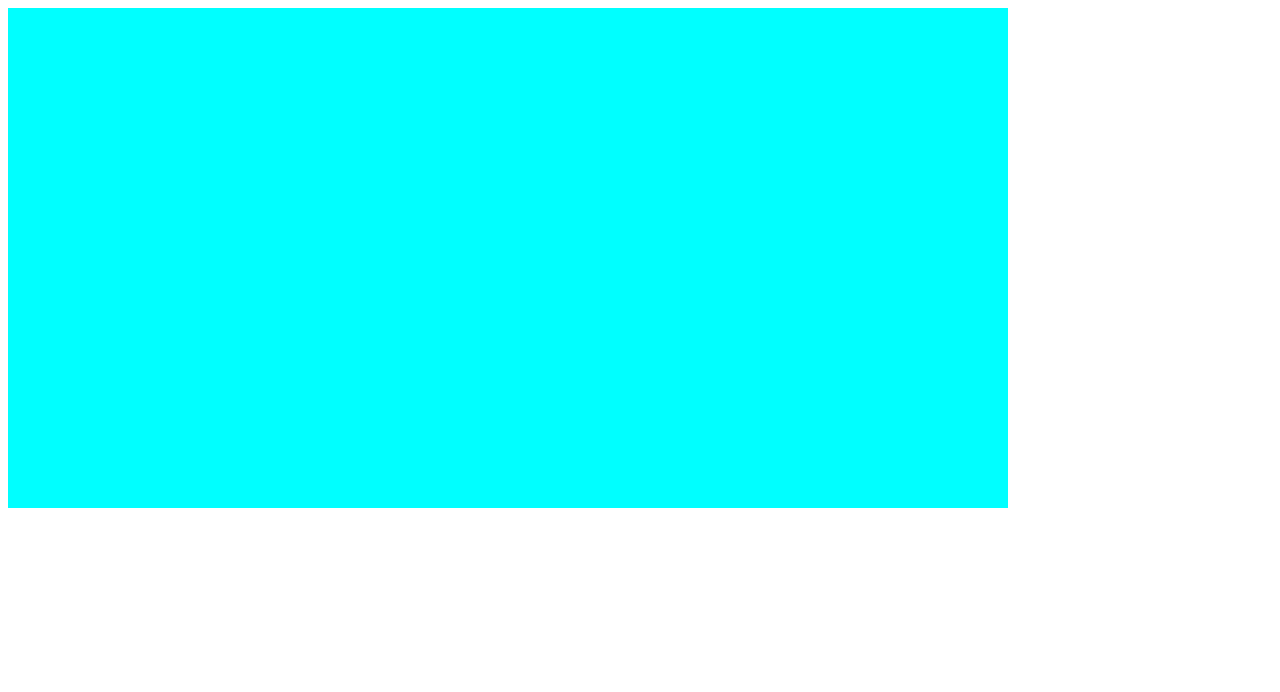
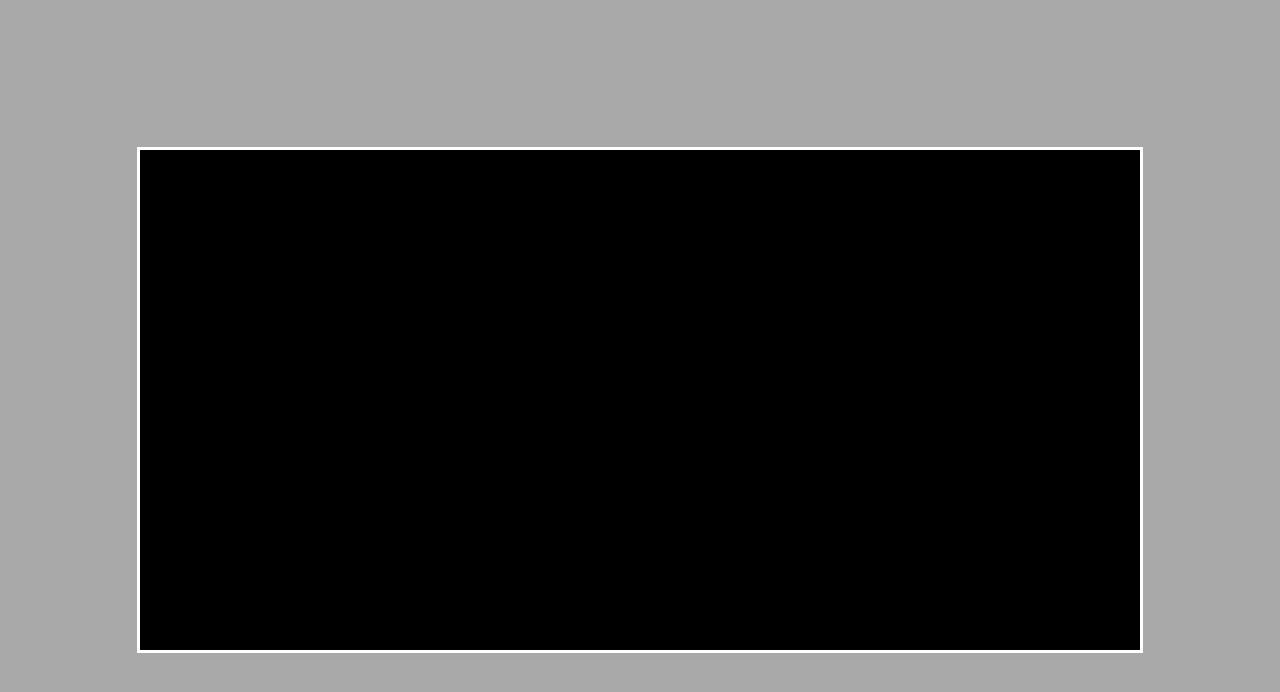
Before and after one commit to DSW92/Pong-Game, a plain HTML site: page index.html in a window 1280 px wide. Drawn offline with Linux system fonts and the light colour scheme.

Commit message:
in progress

```diff
--- a/index.html
+++ b/index.html
@@ -4,27 +4,44 @@
 		<meta charset="utf-8">
 		<title>Pong Game</title>
 		<style>
+			body {
+				margin: 0;
+				padding: 0;
+				display: flex;
+				align-items: center;
+				justify-content: center;
+				height: 100vh;
+				background-color: darkgrey;
+			}
+
 			canvas {
-				background-color: aqua;
+				border: 3px solid #fff;
 			}
 		</style>
 	</head>
 	<body>
 		<canvas>
-
 		</canvas>
 
 		<script>
-			//pobranie elementu canvas
+
 			const canvas = document.querySelector('canvas');
-			//wywołuję metodę w obiekcie canvas
-			//2d to argument
-			//jest to obiekt, który zawiera różnego rodzaju wiaściwości np. kolor itp.
+
 			const ctx = canvas.getContext('2d');
 
 			canvas.width = 1000;
 			canvas.height = 500;
 
+			const cw = canvas.width;
+			const ch = canvas.height;
+
+			function table() {
+				ctx.fillStyle;
+				ctx.fillRect(0, 0, 1000, 500);
+			}
+
+			table();
+
 		</script>
 	</body>
 </html>
```
